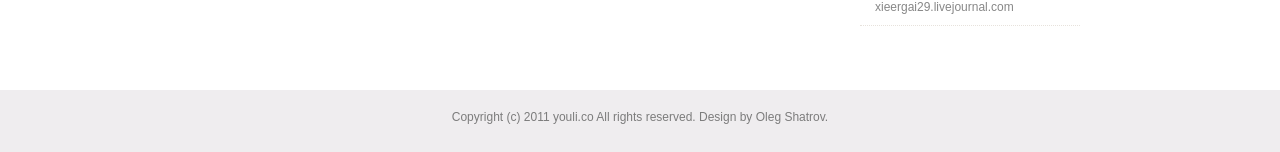
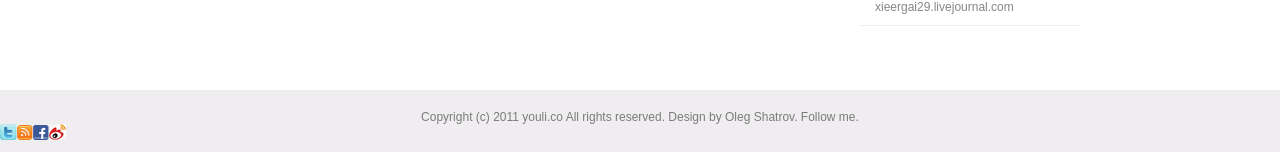
Before and after one commit to iurii/iurii.github.com, a Jekyll site: the page built from about.html, in a window 1280 px wide. Shown: the part 950-1102 px from the top of the page. Built offline with Jekyll 4.4.1, drawn with Linux system fonts in a browser that asks for light colours.

Commit message:
new icons added in footer

```diff
--- a/_layouts/default.html
+++ b/_layouts/default.html
@@ -176,7 +176,9 @@
 
 </div>
 <div id="footer">
-	<p>Copyright (c) 2011 youli.co All rights reserved. Design by <a href="http://shenzhen.livejournal.com/">Oleg Shatrov</a>.</p>
+	<div><p>Copyright (c) 2011 youli.co All rights reserved. Design by <a href="http://shenzhen.livejournal.com/">Oleg Shatrov</a>. Follow me.</p></div>
+
+        <div style="float:left; height: 17px"><img src="images/twitter.png"/><img src="images/atom.png"/><img src="images/facebook.png"/><img src="images/weibo.png" />  </div>
 </div>
 <!-- end #footer -->
 
```
